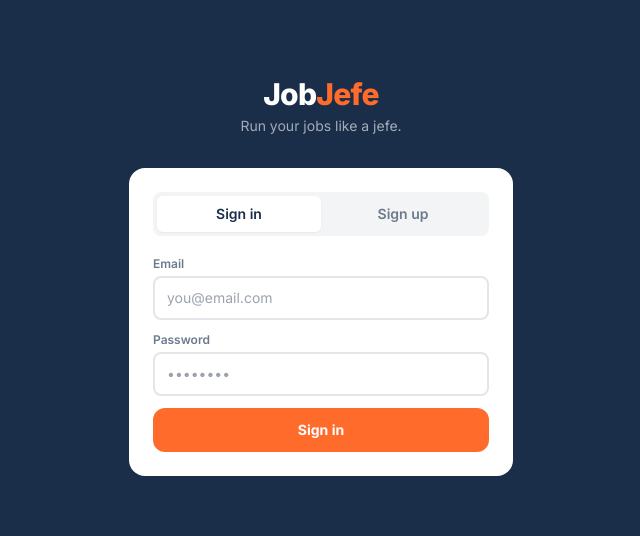
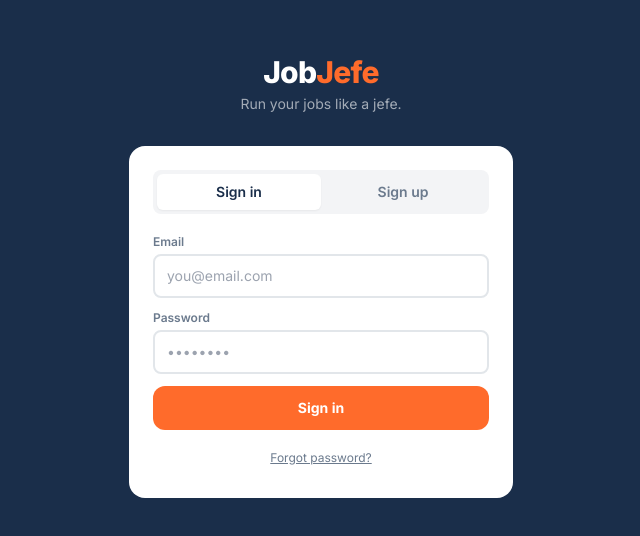
Before and after one commit to fichs98-jpg/jobjefe-app, a React (Vite) app: page / in a window 1280 px wide. Shown: the part 124-660 px from the top of the page, without its empty margins (319-959 px from the left). Built offline with nearby package versions, Linux system fonts and the light colour scheme.

Commit message:
feat: forgot password con pantalla de confirmación en AuthPage

```diff
--- a/src/pages/AuthPage.jsx
+++ b/src/pages/AuthPage.jsx
@@ -6,6 +6,7 @@ export default function AuthPage() {
   const [form, setForm] = useState({ name: '', email: '', pass: '' })
   const [error, setError] = useState('')
   const [loading, setLoading] = useState(false)
+  const [resetSent, setResetSent] = useState(false)
 
   const set = (k, v) => setForm(f => ({ ...f, [k]: v }))
 
@@ -21,9 +22,24 @@ export default function AuthPage() {
     if (!form.name || !form.email || !form.pass) return setError('Fill all fields.')
     if (form.pass.length < 8) return setError('Password must be at least 8 characters.')
     setLoading(true); setError('')
-    const { error } = await sb.auth.signUp({ email: form.email, password: form.pass, options: { data: { name: form.name } } })
+    const { error } = await sb.auth.signUp({
+      email: form.email,
+      password: form.pass,
+      options: { data: { name: form.name } }
+    })
     if (error) setError(error.message)
     setLoading(false)
+  }
+
+  async function doForgotPassword() {
+    if (!form.email) return setError('Enter your email first.')
+    setLoading(true); setError('')
+    const { error } = await sb.auth.resetPasswordForEmail(form.email, {
+      redirectTo: 'https://app.jobjefe.com'
+    })
+    setLoading(false)
+    if (error) return setError(error.message)
+    setResetSent(true)
   }
 
   return (
@@ -36,7 +52,7 @@ export default function AuthPage() {
       <div className="bg-white rounded-2xl p-6 w-full max-w-sm">
         <div className="flex bg-gray-100 rounded-lg p-1 mb-5">
           {['login','signup'].map(t => (
-            <button key={t} onClick={() => { setTab(t); setError('') }}
+            <button key={t} onClick={() => { setTab(t); setError(''); setResetSent(false) }}
               className={`flex-1 py-2 rounded-md text-sm font-semibold transition-all
                 ${tab === t ? 'bg-white text-jefe shadow-sm' : 'text-muted'}`}>
               {t === 'login' ? 'Sign in' : 'Sign up'}
@@ -44,7 +60,30 @@ export default function AuthPage() {
           ))}
         </div>
 
-        {error && <div className="bg-red-50 text-rojo text-xs p-3 rounded-lg mb-3">{error}</div>}
+        {/* Reset enviado */}
+        {resetSent ? (
+          <div className="text-center py-4">
+            <div className="text-3xl mb-3">📧</div>
+            <div className="font-bold text-jefe mb-2">Check your email</div>
+            <p className="text-sm text-muted mb-4">
+              We sent a password reset link to<br />
+              <strong>{form.email}</strong>
+            </p>
+            <button
+              onClick={() => setResetSent(false)}
+              className="text-xs text-naranja underline">
+              Back to sign in
+            </button>
+          </div>
+        ) : (
+          <>
+            {error && (
+              <div className={`text-xs p-3 rounded-lg mb-3 ${
+                error.startsWith('✅') ? 'bg-green-50 text-verde' : 'bg-red-50 text-rojo'
+              }`}>
+                {error}
+              </div>
+            )}
 
             <div className="space-y-3">
               {tab === 'signup' && (
@@ -64,11 +103,23 @@ export default function AuthPage() {
                 <input className="input" type="password" placeholder="••••••••" value={form.pass}
                   onChange={e => set('pass', e.target.value)} />
               </div>
+
               <button className="btn-primary mt-1" disabled={loading}
                 onClick={tab === 'login' ? doLogin : doSignup}>
                 {loading ? 'Please wait…' : tab === 'login' ? 'Sign in' : 'Create account'}
               </button>
+
+              {tab === 'login' && (
+                <button
+                  onClick={doForgotPassword}
+                  disabled={loading}
+                  className="w-full text-center text-xs text-muted mt-1 py-2 underline">
+                  Forgot password?
+                </button>
+              )}
             </div>
+          </>
+        )}
       </div>
     </div>
   )
```
Lines whose indentation alone changed are shown as unchanged.
